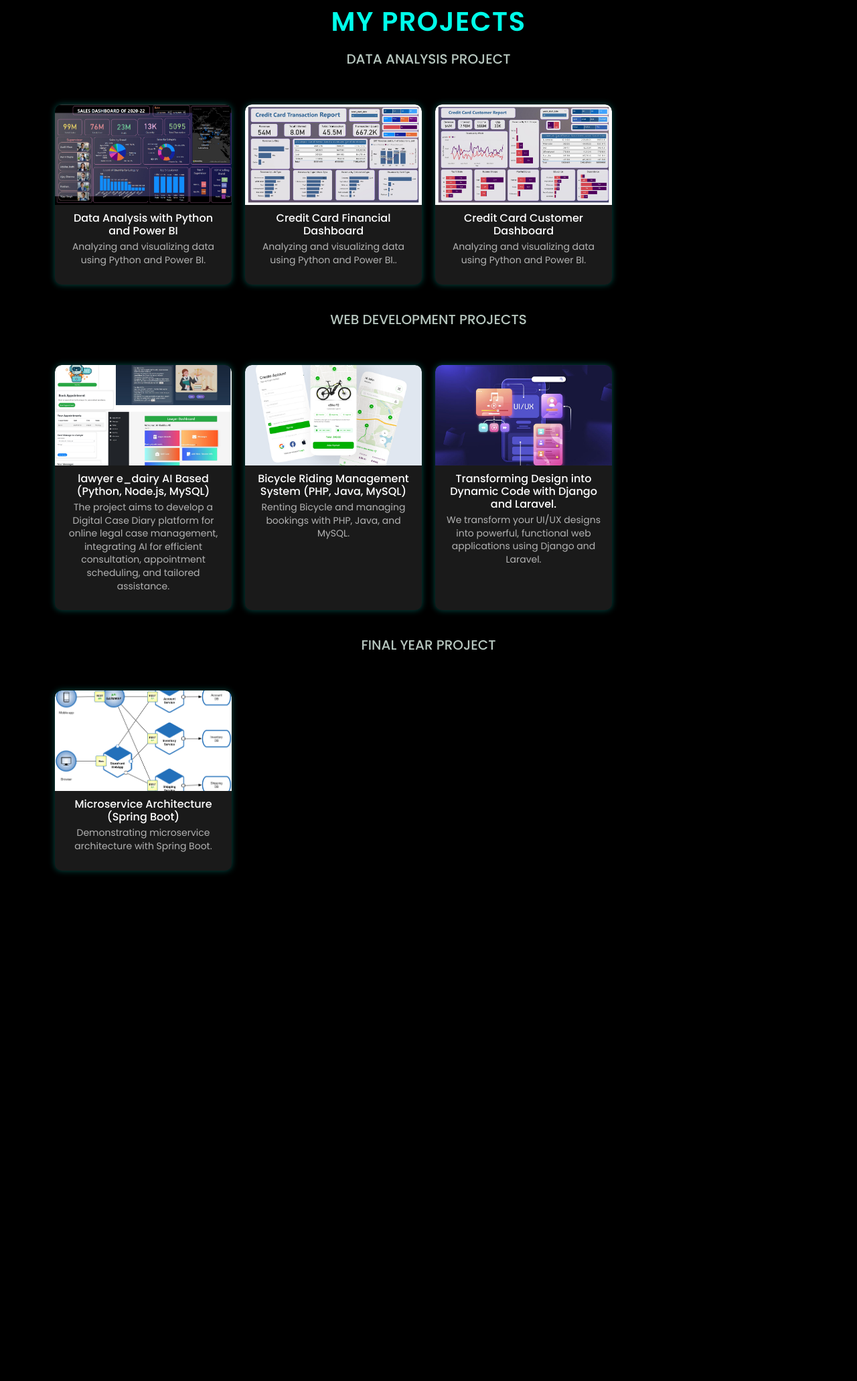
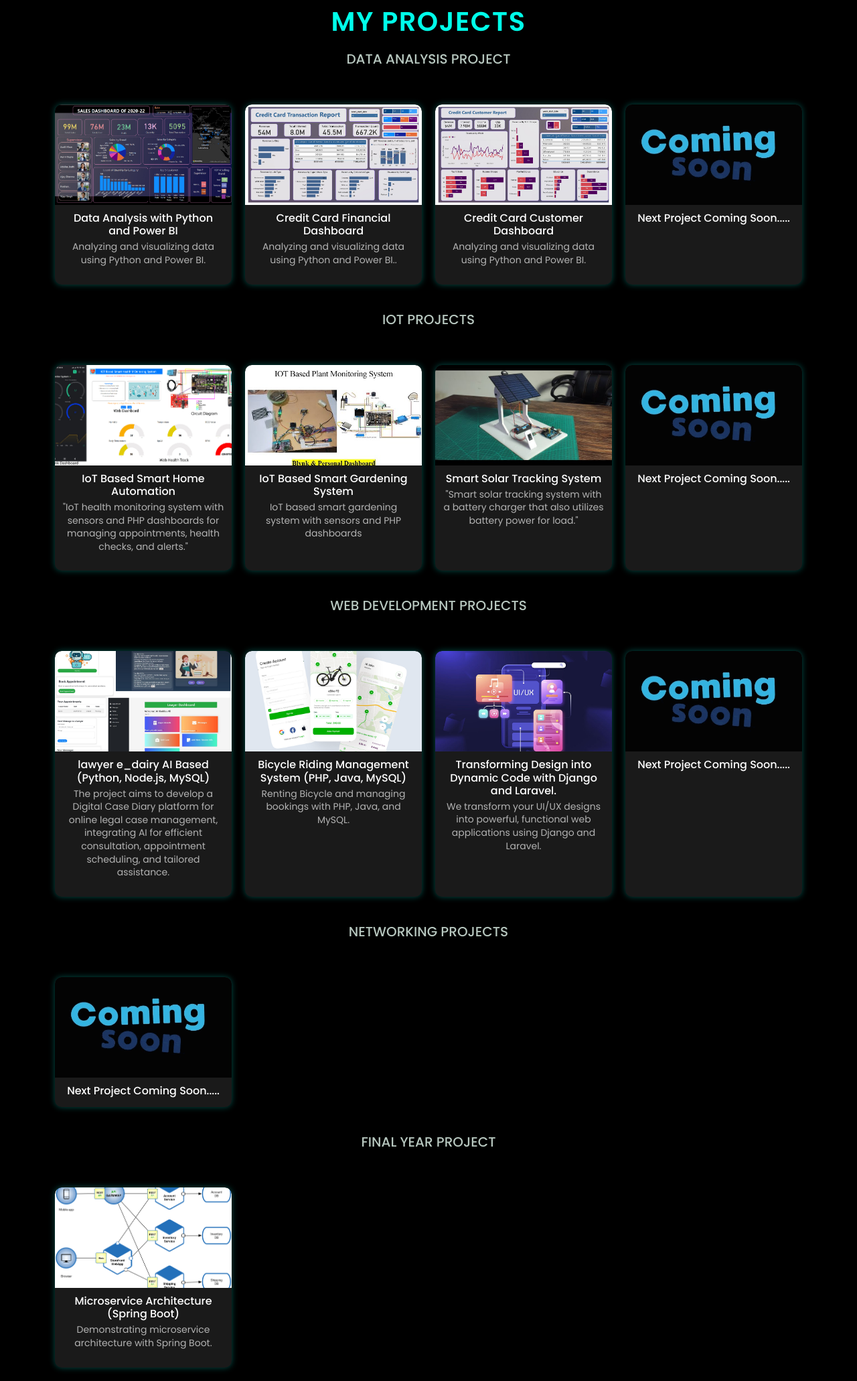
Before and after one commit to Mahbublhaq/Mahbubul_Haq, a Flask app: page /projects in a window 1280 px wide. Shown: the part 62-2124 px from the top of the page at 67% size. Before the commit the page ends 1366 px from the top, so only its background shows below. Run offline with Flask 3, Linux system fonts and the light colour scheme.

Commit message:
2nd Edition

```diff
--- a/templates/projects.html
+++ b/templates/projects.html
@@ -277,6 +277,7 @@
                     <div class="project-description">
                         <h3>Data Analysis with Python and Power BI</h3>
                         <p>Analyzing and visualizing data using Python and Power BI.</p>
+
                     </div>
                 </div>
                 <div class="project-item" data-bs-toggle="modal" data-bs-target="#imageModal" data-bs-img="/static/cc2.jpg">
@@ -294,10 +295,61 @@
                         <p>Analyzing and visualizing data using Python and Power BI.</p>
                     </div>
                 </div>
+
+                <div class="project-item" data-bs-toggle="modal" data-bs-target="#imageModal" data-bs-img="/static/gif_1.gif">
+                    <img src="/static/gif_1.gif" alt="Next Project Coming Soon..">
+                    <div class="project-description">
+                        <h3>Next Project Coming Soon.....</h3>
+                        <!-- <p>Analyzing and visualizing data using Python and Power BI.</p> -->
+                    </div>
             </div>
         </div>
 
         <!-- IOT Projects Section -->
+        <div class="project-section">
+            <div class="project-category">
+                <h3>IoT Projects</h3>
+            </div>
+            <div class="projects-grid">
+                <div class="project-item" data-bs-toggle="modal" data-bs-target="#imageModal" data-bs-img="/static/iot_1.jpg">
+                    <img src="/static/iot_1.jpg" alt="IoT Based Smart Home Automation">
+                    <div class="project-description">
+                        <h3>IoT Based Smart Home Automation</h3>
+                        <p>"IoT health monitoring system with sensors and PHP dashboards for managing appointments, health checks, and alerts."</p>
+                    </div>
+                </div>
+
+                <div class="project-item" data-bs-toggle="modal" data-bs-target="#imageModal" data-bs-img="/static/plant.jpg">
+                    <img src="/static/plant.jpg" alt="IoT Based Smart Gardening System">
+                    <div class="project-description">
+                        <h3>IoT Based Smart Gardening System</h3>
+                        <p>IoT based smart gardening system with sensors and PHP dashboards </p>
+                    </div>
+
+            </div>
+
+            <div class="project-item" data-bs-toggle="modal" data-bs-target="#imageModal" data-bs-img="/static/smart.jpg">
+                <img src="/static/smart.jpg" alt="IoT Based Smart Solar Tracking System">
+                <div class="project-description">
+                    <h3> Smart Solar Tracking System</h3>
+                    <p> "Smart solar tracking system with a battery charger that also utilizes battery power for load."  </p>
+                </div>
+
+            </div>
+
+
+            <div class="project-item" data-bs-toggle="modal" data-bs-target="#imageModal" data-bs-img="/static/gif_1.gif">
+                <img src="/static/gif_1.gif" alt="Next Project Coming Soon..">
+                <div class="project-description">
+                    <h3>Next Project Coming Soon.....</h3>
+                    <!-- <p>Analyzing and visualizing data using Python and Power BI.</p> -->
+                </div>
+            </div>
+
+        </div>
+
+
+        <!--Web Development-->
         <div class="project-section">
             <div class="project-category">
                 <h3>Web Development Projects</h3>
@@ -324,8 +376,34 @@
                         <p style="text-align: center;">We transform your UI/UX designs into powerful, functional web applications using Django and Laravel.</p>
                     </div>
                 </div>
+
+                <div class="project-item" data-bs-toggle="modal" data-bs-target="#imageModal" data-bs-img="/static/gif_1.gif">
+                    <img src="/static/gif_1.gif" alt="Next Project Coming Soon..">
+                    <div class="project-description">
+                        <h3>Next Project Coming Soon.....</h3>
+                        <!-- <p>Analyzing and visualizing data using Python and Power BI.</p> -->
+                    </div>
             </div>
         </div>
+        <!--Networking Project-->
+
+        <div class="project-section">
+            <div class="project-category">
+                <h3>Networking Projects</h3>
+            </div>
+            <div class="projects-grid">
+                <div class="project-item" data-bs-toggle="modal" data-bs-target="#imageModal" data-bs-img="/static/gif_1.gif">
+                    <img src="/static/gif_1.gif" alt="Next Project Coming Soon..">
+                    <div class="project-description">
+                        <h3>Next Project Coming Soon.....</h3>
+                        <!-- <p>Analyzing and visualizing data using Python and Power BI.</p> -->
+                    </div>
+                </div>
+            </div>
+
+
+
+        <!-- Final Year Project Section -->
         <div class="project-section">
             <div class="project-category">
                 <h3>Final Year Project</h3>
```
Also changed, not shown: static/gif_1.gif (added), static/iot_1.jpg (renamed from static/health iot.jpg), static/smart.jpg (renamed from static/solar tracking.jpg).
